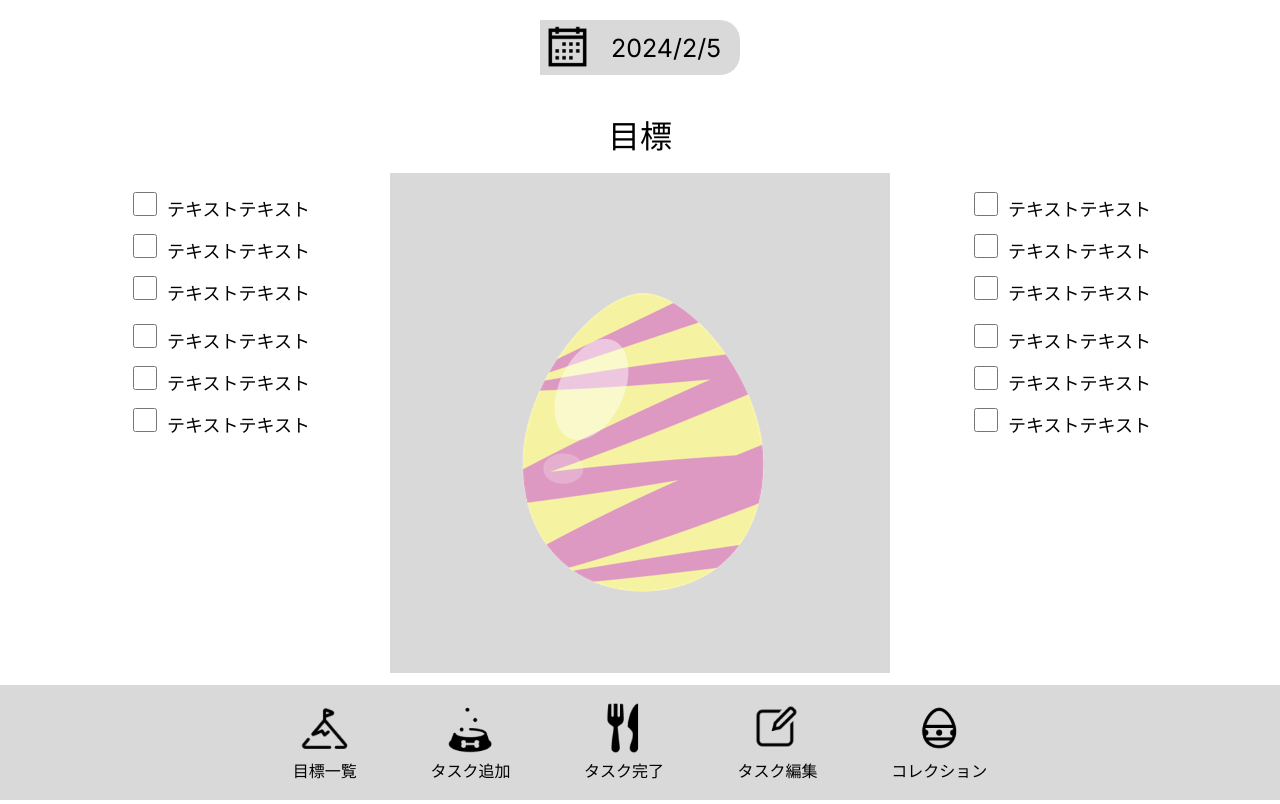
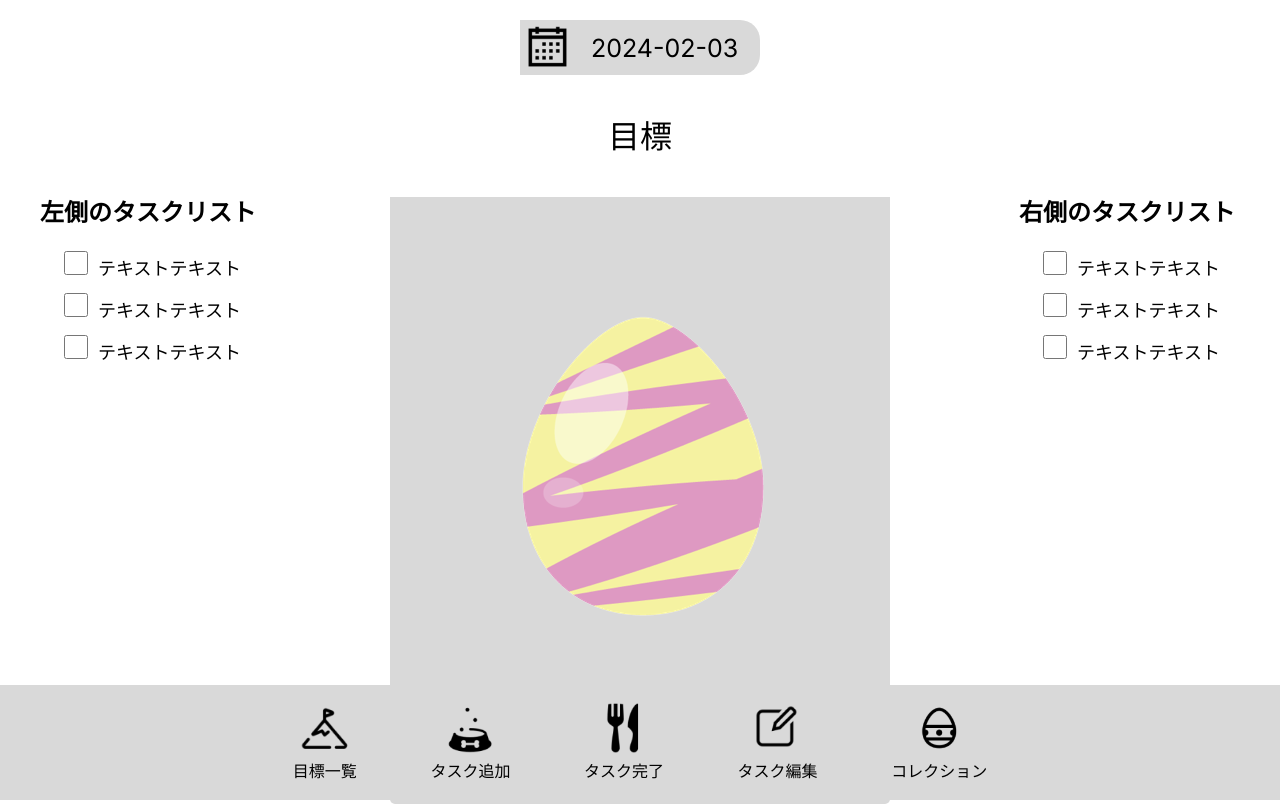
Before and after one commit to Apprentice-Team-Dragon/reflect-monster, a Next.js app in the folder frontend/app/: page / in a window 1280 px wide. Built offline with nearby package versions, Linux system fonts and the light colour scheme.

Commit message:
コア画面デザインの修正

```diff
--- a/frontend/app/app/components/Calender.jsx
+++ b/frontend/app/app/components/Calender.jsx
@@ -1,9 +1,15 @@
+"use client"
+import React, { useState, useEffect } from 'react';
+
 export default function Calendar() {
+  const [currentDate] = useState(new Date());
+
+
   return (
     <div className="calendar-container">
       <div className="calendar-contents">
         <img src="img/Calendar.png" alt="カレンダー" />
-        <div className="calendar-date">2024/2/5</div>
+        <div className="calendar-date">{currentDate.toISOString().split('T')[0]}</div>
       </div>
     </div>
   );
--- a/frontend/app/app/components/TaskList.jsx
+++ b/frontend/app/app/components/TaskList.jsx
@@ -1,9 +1,9 @@
 export default function TaskList() {
-
   return (
-    <div>
+    <div className="task-list-container">
       <div className="main-content-task-left">
         <div className="left-task-contents">
+          <h2>左側のタスクリスト</h2>
           <ul className="task-list">
             <li className="task-item">
               <label>
@@ -26,8 +26,13 @@ export default function TaskList() {
           </ul>
         </div>
       </div>
+      <div className="center-box">
+        {/* 中央の透明な箱 */}
+        <div className="transparent-box"></div>
+      </div>
       <div className="main-content-task-right">
         <div className="right-task-contents">
+          <h2>右側のタスクリスト</h2>
           <ul className="task-list">
             <li className="task-item">
               <label>
--- a/frontend/app/app/globals.css
+++ b/frontend/app/app/globals.css
@@ -11,7 +11,7 @@ html {
 }
 
 .calendar-contents {
-  width: 200px;
+  width: 240px;
   display: flex;
   align-items: center;
   margin-top: 20px;
@@ -72,19 +72,31 @@ body {
   display: flex;
   align-items: center;
   justify-content: center;
+  position: absolute;
+  /* top: 201px; */
+  bottom: 0;
+  right: 0;
+  left: 0;
+  margin-left: auto;
+  margin-right: auto;
 }
 
 /* タスク一覧 */
 .main-tasks-monster-container {
+  position: relative  ;
+}
+.task-list-container {
+  width: 100%; /* タスクリスト全体の幅を100%に設定 */
   display: flex;
-  justify-content: center;
+  flex-direction: row; /* タスクリストを横並びに配置 */
+  justify-content: space-between; /* 左右に均等に配置 */
+  margin: 0 auto; /* 左右の余白を自動で均等に設定 */
+  max-width: 1200px; /* 最大幅を設定（必要に応じて調整） */
 }
 
-.task-list-container {
-  width: 400px;
-  display: flex;
-  flex-direction: column;
-  margin: 0 50px;
+.left-task-contents,
+.right-task-contents {
+  flex: 1; /* 左右のタスクリストを均等に伸縮させる */
 }
 
 .task-list {
@@ -96,7 +108,7 @@ body {
   display: flex;
   align-items: center;
   margin-bottom: 10px;
-  padding: 0 80px;
+  padding: 0 20px; /* 左右の余白を調整 */
 }
 
 .task-checkbox {
@@ -110,6 +122,14 @@ body {
   font-size: 18px;
 }
 
+.transparent-box {
+  width: 500px; /* 透明な箱の幅を設定 */
+  height: 500px; /* 透明な箱の高さを設定 */
+  background-color: transparent; /* 透明な背景 */
+  margin: 0 auto; /* 水平中央配置 */
+  margin-top: 24px; /* 上部マージンを設定 */
+}
+
 .exp-container {
   display: flex;
   flex-direction: column;
@@ -118,6 +138,7 @@ body {
   margin: auto;
   margin-top: 24px;
 }
+
 
 .exp-bar {
   width: 500px;
--- a/frontend/app/app/page.jsx
+++ b/frontend/app/app/page.jsx
@@ -14,7 +14,6 @@ export default function Home() {
       <div className="main-tasks-monster-container">
         <TaskList />
         <Monster />
-        <TaskList />
       </div>
       <ExpBar />
       <div className='footer'>
```
